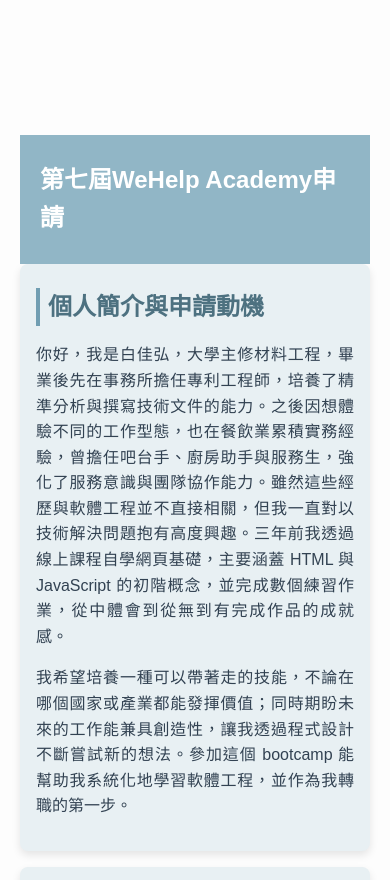
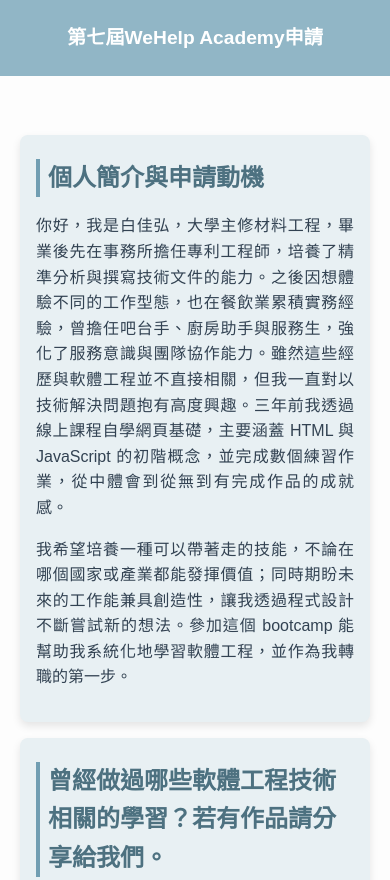
Before and after one commit to Neil4bb/bootcamp-application, a plain HTML site: page index.html in a window 390 px wide. Shown: the top 880 px of the page. Drawn offline with Linux system fonts and the light colour scheme.

Commit message:
Add files via upload

```diff
--- a/style.css
+++ b/style.css
@@ -22,7 +22,7 @@ html{
 /* 1. 讓 header 固定在頂端 */
 
 header {
-  position: sticky;
+  position: fixed;
   top: 0;
   left: 0;
   width: 100%;
@@ -39,7 +39,7 @@ header {
 
 @media (max-width: 600px) {
   header {
-    font-size: 0.75rem;
+    font-size: 0.6rem;
   }
 }
 
```
